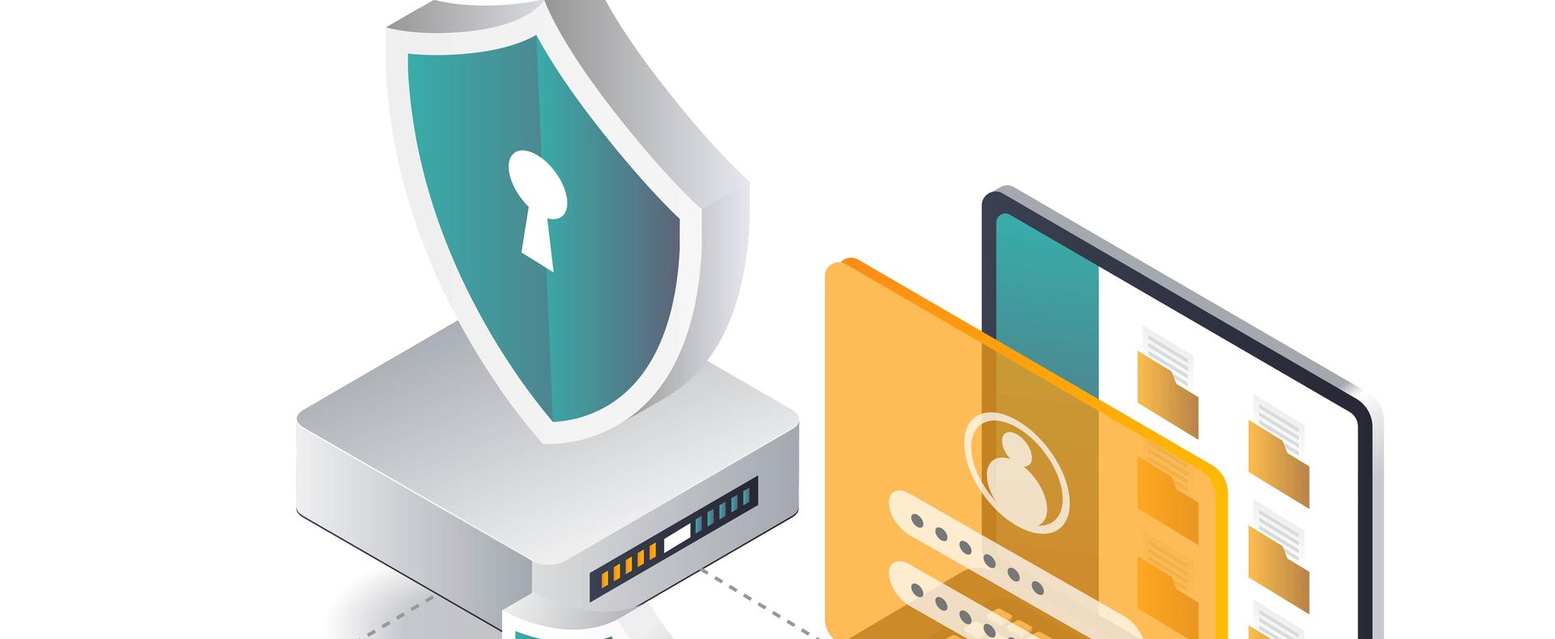
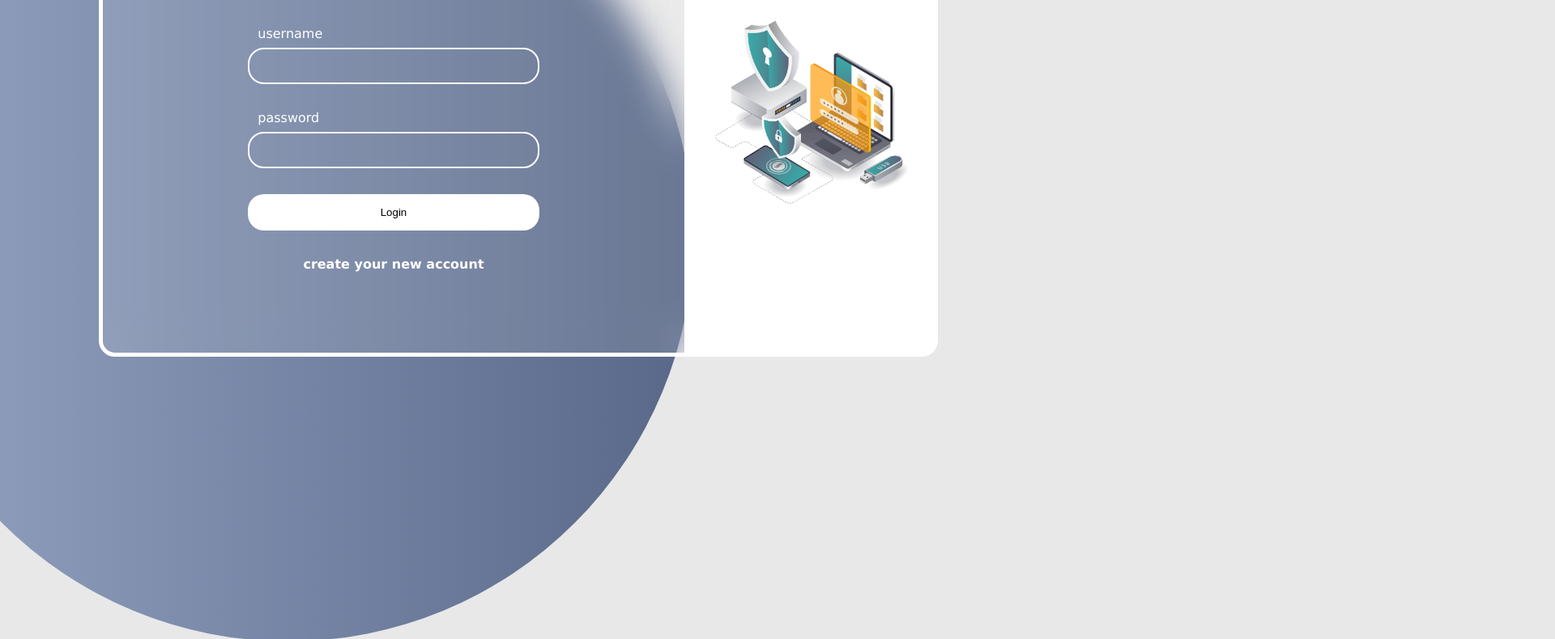
Before and after one commit to Douzandeh/Login_Glass, a plain HTML site: page index.html in a window 1280 px wide. Shown: the part 259-1049 px from the top of the page at 81% size, 1920 px wide, since content can reach past the window. After the commit the page ends 800 px from the top, so only its background shows below. Drawn offline with Linux system fonts and the light colour scheme.

Commit message:
Final structure HTML And CSS Projext Login Glass

```diff
--- a/CSS/app.css
+++ b/CSS/app.css
@@ -0,0 +1,116 @@
+* {
+  margin: 0;
+  padding: 0;
+  box-sizing: border-box;
+}
+
+body {
+  background-color: #e8e8e8;
+  display: flex;
+  align-items: center;
+  justify-content: center;
+  height: 100vh;
+  font-family: Verdana, Geneva, Tahoma, sans-serif;
+}
+
+input:focus,
+input:active {
+  outline: 0;
+}
+.circle_1 {
+  width: 1000px;
+  height: 1000px;
+  position: fixed;
+  background-image: linear-gradient(to right, #94a3c2, #596888);
+  z-index: -1;
+  border-radius: 100%;
+  left: -9rem;
+  top: 54%;
+  transform: translateY(-38%);
+}
+.login_page {
+  /* background-color: goldenrod; */
+  width: 81%;
+  max-width: 1200px;
+  height: 600px;
+  display: flex;
+  align-items: center;
+  border-radius: 20px;
+  border: 5px solid #fff;
+  overflow: hidden;
+}
+.login_page form {
+  width: 70%;
+  height: 100%;
+  display: flex;
+  align-items: center;
+  justify-content: center;
+  flex-direction: column;
+  background-color: rgba(255, 255, 255, 0.1);
+  backdrop-filter: blur(22px);
+}
+.login_page form h1 {
+  color: #fff;
+  margin-bottom: 3rem;
+}
+.login-img {
+  width: 30%;
+  display: flex;
+  align-items: center;
+  justify-content: center;
+  height: 100%;
+  background-color: #fff;
+}
+.login-img img {
+  object-fit: cover;
+}
+.form-group {
+  display: flex;
+  flex-direction: column;
+  margin-bottom: 2rem;
+  width: 50%;
+}
+.form-group label {
+  margin-bottom: 0.5rem;
+  color: #fff;
+  padding-left: 12px;
+}
+.form-group input {
+  border: 2px solid #fff;
+  background-color: transparent;
+  height: 45px;
+  border-radius: 20px;
+}
+.button-form {
+  width: 50%;
+}
+
+.button-form button {
+  border: none;
+  background-color: #fff;
+  width: 100%;
+  height: 45px;
+  border-radius: 20px;
+  /* padding: 13px; */
+  margin-bottom: 2rem;
+}
+
+.bottom-form a {
+  text-decoration: none;
+  color: #fff;
+  font-weight: 700;
+  font-size: 1rem;
+}
+
+@media screen and (max-width: 768px) {
+  .login-img {
+    display: none;
+  }
+  .login_page form {
+    width: 100%;
+  }
+  .form-group,
+  .button-form {
+    width: 80%;
+  }
+}
--- a/index.html
+++ b/index.html
@@ -1,36 +1,33 @@
 <!DOCTYPE html>
 <html lang="en">
   <head>
-    <meta charset="UTF-8">
-    <meta name="viewport" content="width=device-width, initial-scale=1.0">
-    <link rel="stylesheet" href="./CSS/app.css">
+    <meta charset="UTF-8" />
+    <meta name="viewport" content="width=device-width, initial-scale=1.0" />
+    <link rel="stylesheet" href="./CSS/app.css" />
     <title>Login Glass</title>
   </head>
   <body>
-    <div class="circle_1">
+    <div class="circle_1"></div>
     <div class="login_page">
+      <form action="">
         <h1>Welcome</h1>
-            <form action="">
-                <div class="form_group">
+        <div class="form-group">
           <label for="">username</label>
-                    <input type="text">
+          <input type="text" />
         </div>
-                <div class="form_group">
+        <div class="form-group">
           <label for="">password</label>
-                    <input type="password">
+          <input type="password" />
         </div>
-                <div class="button_form">
+        <div class="button-form">
           <button>Login</button>
         </div>
-                <div class="botton_form">
-                    <a href="#">
-                        create your new account
-                    </a>
+        <div class="bottom-form">
+          <a href="#"> create your new account </a>
         </div>
       </form>
-        </div>
-        <div class="login_img">
-            <img src="./img/login.jpg" alt="">
+      <div class="login-img">
+        <img src="img/login.jpg" width="250" height="250" alt="" />
       </div>
     </div>
   </body>
```
Lines whose indentation alone changed are shown as unchanged.
